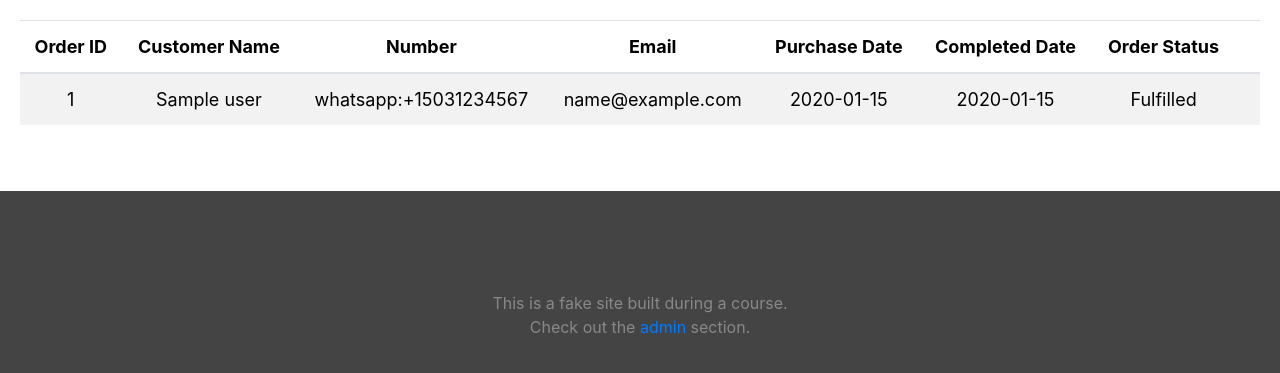
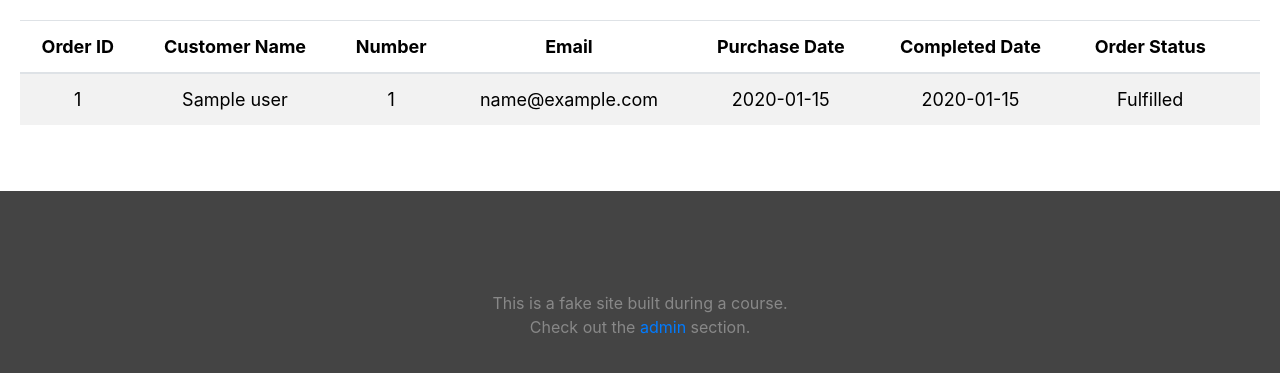
Before and after one commit to talkpython/twilio-and-sendgrid-python-course, a Flask app: template code/ch07-confirmation-emails/templates/admin/index.html in a window 1280 px wide. Shown: the top 373 px of the page. Run offline with Flask 2, Linux system fonts and the light colour scheme; the template is opened without the code that fills it: most values are stand-ins (such as "Sample title", 1, 10 or a date in 2020); some libraries are stand-ins or nearby versions.

Commit message:
Show real user number in admin.

```diff
--- a/code/ch07-confirmation-emails/templates/admin/index.html
+++ b/code/ch07-confirmation-emails/templates/admin/index.html
@@ -23,7 +23,7 @@
                 <tr>
                     <td>{{ order.id }}</td>
                     <td>{{ order.user.name }}</td>
-                    <td>whatsapp:+15031234567</td>
+                    <td>{{ order.user.number }}</td>
                     <td>{{ order.user.email }}</td>
                     <td>{{ order.created_date.date().isoformat() }}</td>
                     <td>{{ "" if not order.fulfilled_date else order.fulfilled_date.date().isoformat() }}</td>
```
